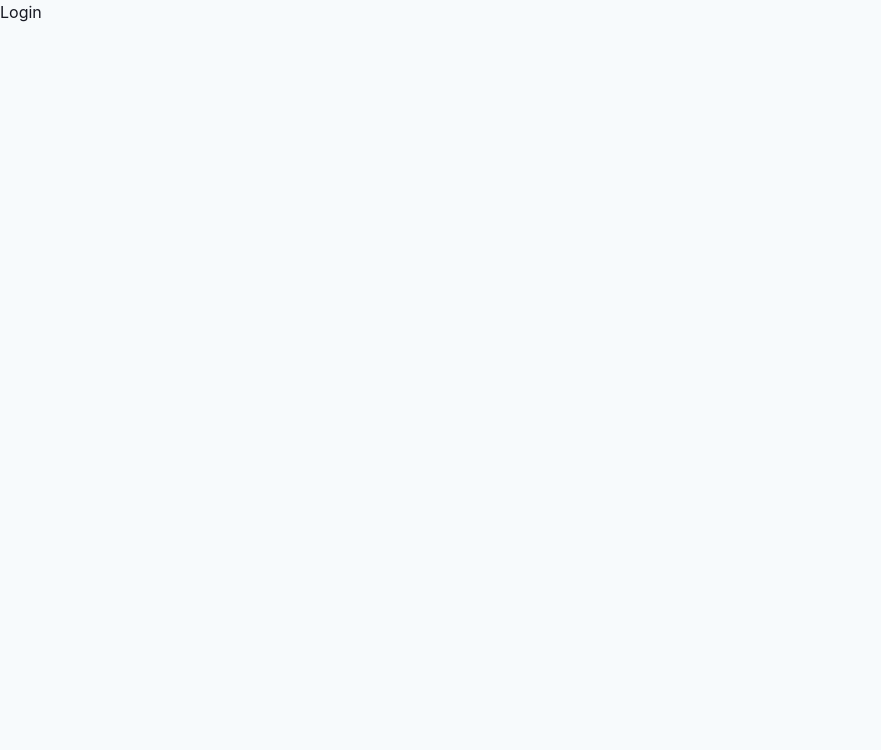
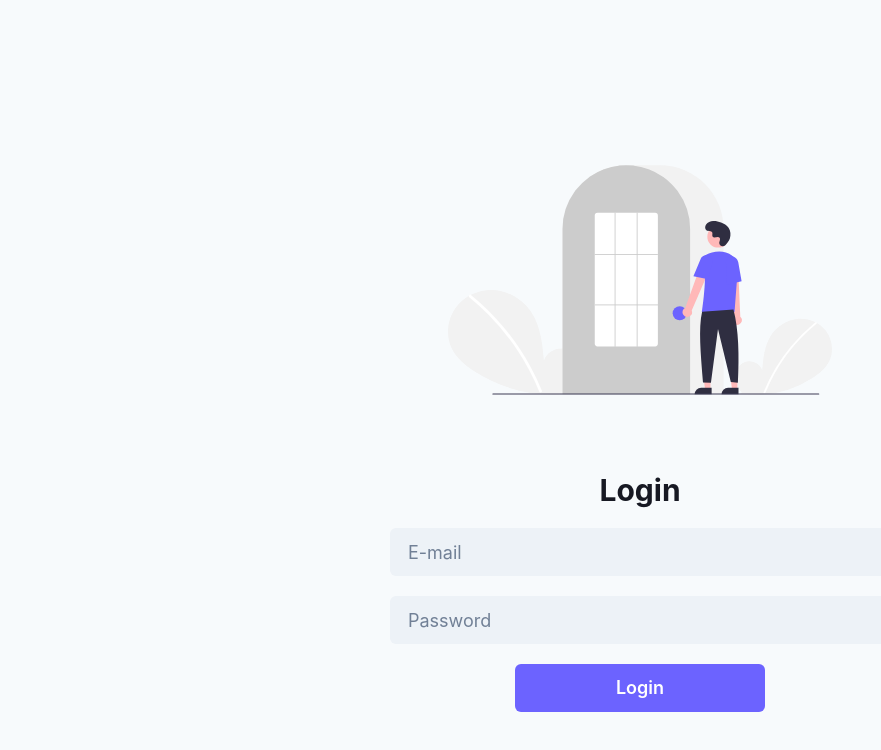
Before and after one commit to RochaLS/roomies-share, a React (Create React App) app: page /login in a window 1280 px wide. Shown: the top 750 px of the page, without its empty margins (0-881 px from the left). Built offline with nearby package versions, Linux system fonts and the light colour scheme.

Commit message:
implement login page

```diff
--- a/src/pages/Login.jsx
+++ b/src/pages/Login.jsx
@@ -1,3 +1,63 @@
+import {
+  Center,
+  FormControl,
+  Input,
+  Heading,
+  Stack,
+  Button,
+  Image,
+  Box,
+} from "@chakra-ui/react";
+
+import { useNavigate } from "react-router-dom";
+
 export function Login() {
-  return <h1>Login</h1>;
+  const navigate = useNavigate();
+
+  return (
+    <Center h="100vh">
+      <Box>
+        <Image
+          objectFit="fill"
+          boxSize="sm"
+          src="images/login.svg"
+          margin="0 auto"
+        />
+        <FormControl w="500px">
+          <Stack spacing="20px">
+            <Heading size="lg" textAlign="center">
+              Login
+            </Heading>
+            <Input
+              type="email"
+              placeholder="E-mail"
+              variant="filled"
+              size="lg"
+              focusBorderColor="purple.500"
+            />
+            <Input
+              type="password"
+              placeholder="Password"
+              variant="filled"
+              size="lg"
+              focusBorderColor="purple.500"
+            />
+            <Center>
+              <Button
+                colorScheme="purple"
+                w="50%"
+                size="lg"
+                _hover={{ bg: "#5149fb" }}
+                onClick={() => {
+                  navigate("/");
+                }}
+              >
+                Login
+              </Button>
+            </Center>
+          </Stack>
+        </FormControl>
+      </Box>
+    </Center>
+  );
 }
```
Also changed, not shown: public/images/login.svg (added).
